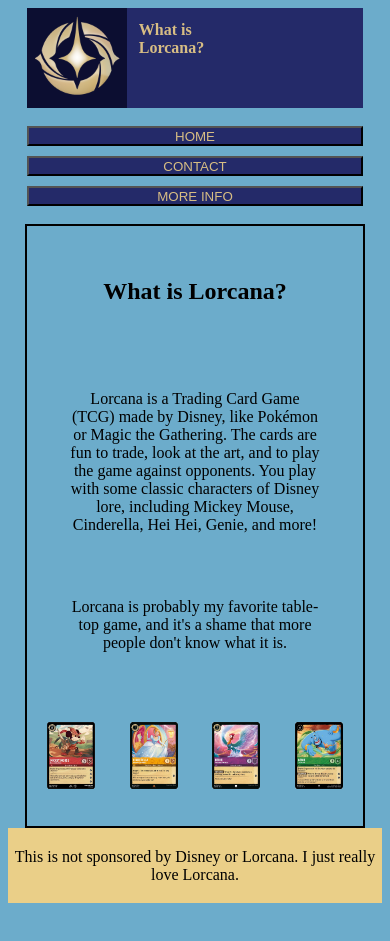
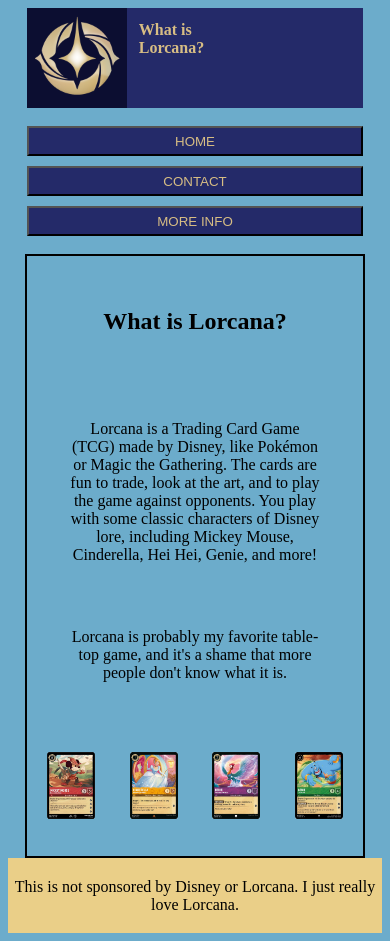
Before and after one commit to davin-lott/MyProject3, a plain HTML site: page index.html in a window 390 px wide. Before the commit the page ends 911 px from the top, so only its background shows below. Drawn offline with Linux system fonts and the light colour scheme.

Commit message:
Update Project_3_actual_CSS.css

```diff
--- a/Project_3_actual_CSS.css
+++ b/Project_3_actual_CSS.css
@@ -151,4 +151,7 @@ footer{
         font-size: medium;
         justify-self: center;
     }
+    button{
+        height: 30px;
+    }
 }
```
